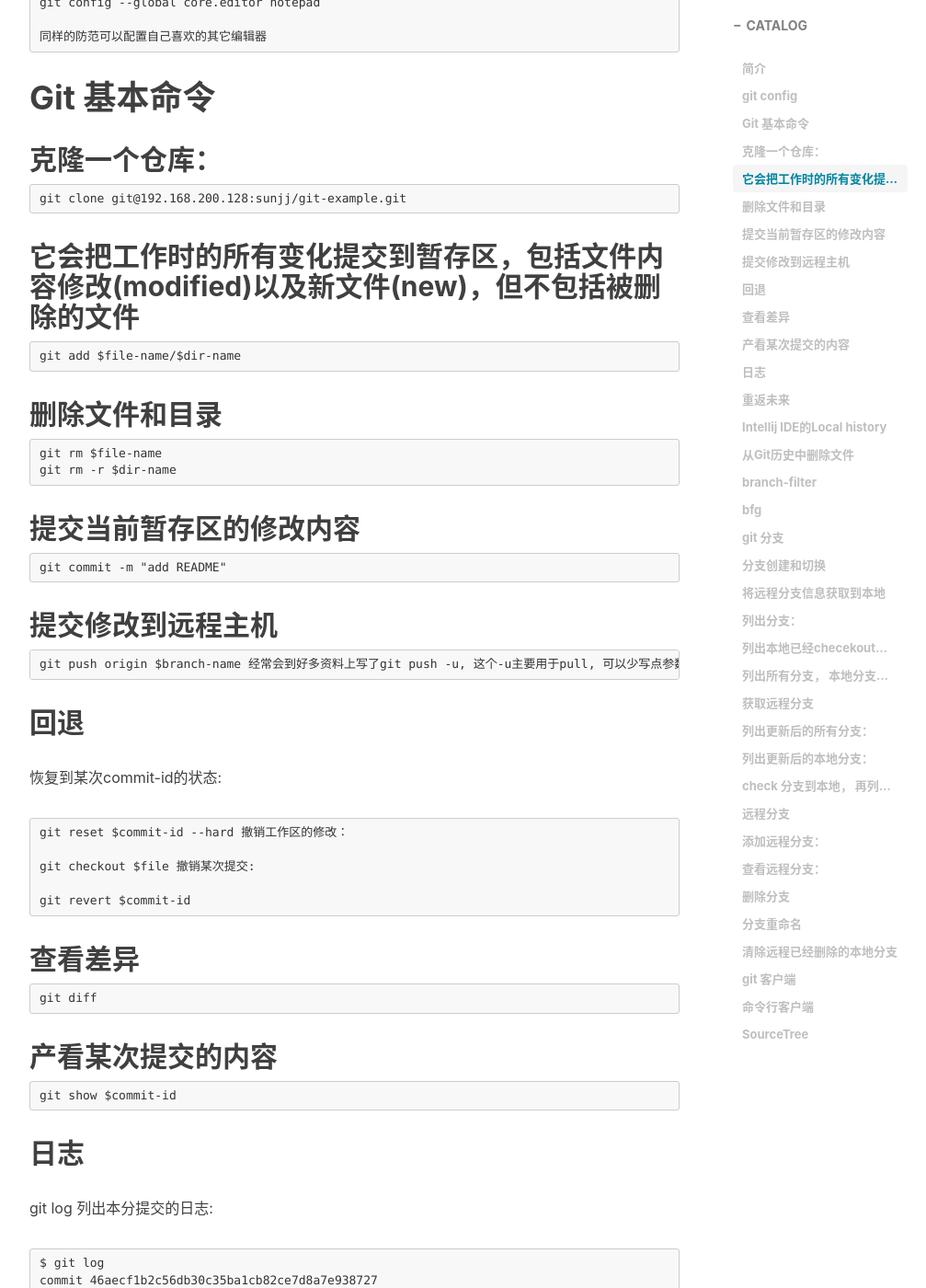
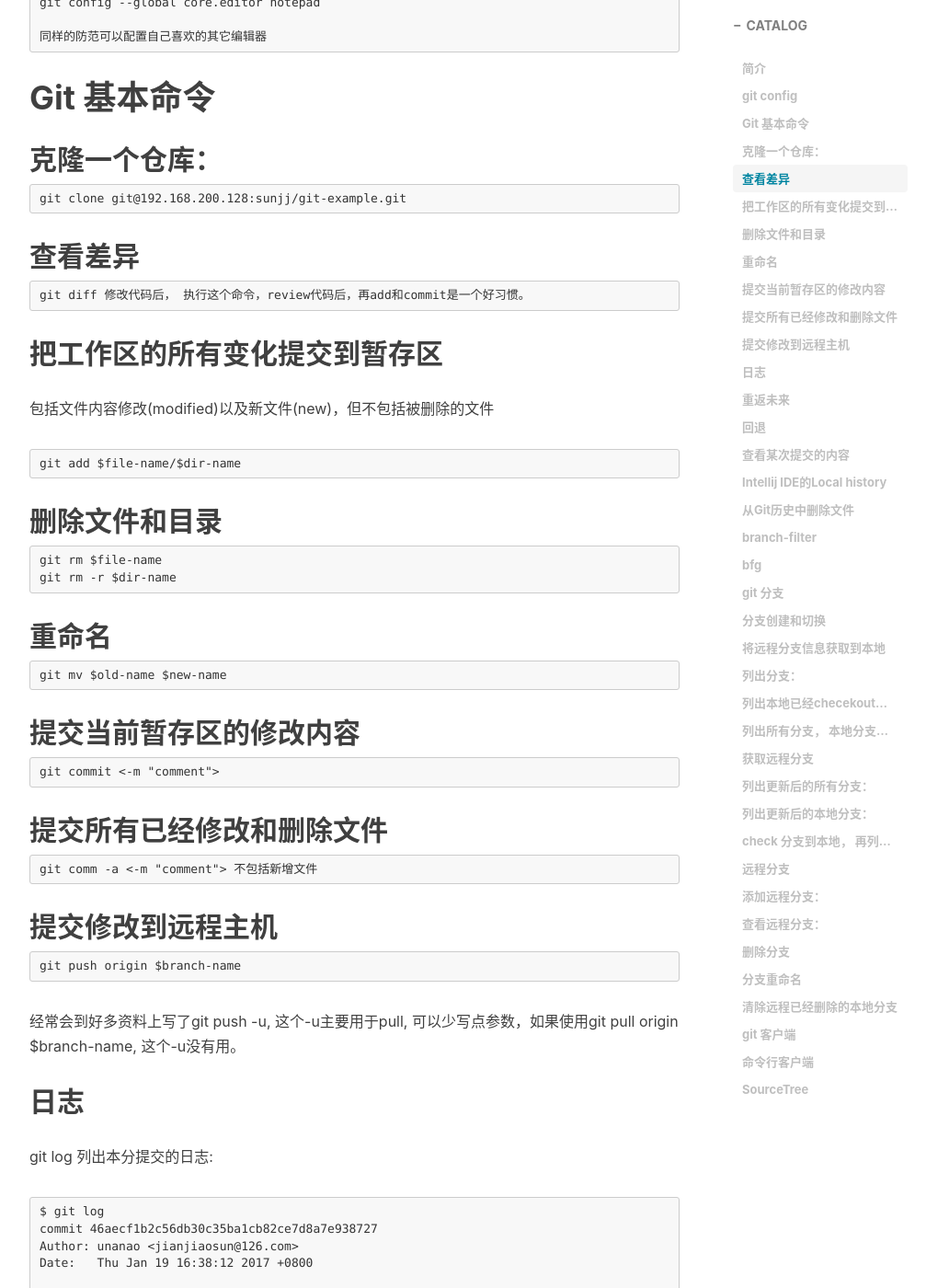
Before and after one commit to xuyumeng/xuyumeng.github.io, a Jekyll site: the page built from _posts/2017-1-21-git-basic.md, in a window 1280 px wide and 1400 px high, scrolled down 2269 px. Shown: the whole window at 92% size, without its empty margins (233-1240 px from the left). Built offline with Jekyll 4.4.1, drawn with Linux system fonts in a browser that asks for light colours; nearby versions of some CDN libraries; comment, search, counter and statistics services are not loaded; some of the changed text lies outside the part shown.

Commit message:
add git mv

```diff
--- a/_posts/2017-1-21-git-basic.md
+++ b/_posts/2017-1-21-git-basic.md
@@ -75,37 +75,36 @@ tags:
 
 	git clone git@192.168.200.128:sunjj/git-example.git
 
-## 它会把工作时的所有变化提交到暂存区，包括文件内容修改(modified)以及新文件(new)，但不包括被删除的文件
+## 查看差异
+	git diff
+修改代码后， 执行这个命令，review代码后，再add和commit是一个好习惯。
+
+
+## 把工作区的所有变化提交到暂存区
+包括文件内容修改(modified)以及新文件(new)，但不包括被删除的文件
+
 	git add $file-name/$dir-name
 
 ## 删除文件和目录
 	git rm $file-name
 	git rm -r $dir-name
 
+## 重命名
+	git mv $old-name $new-name
+
 ## 提交当前暂存区的修改内容
-	git commit -m "add README"
+	git commit <-m "comment">
+
+## 提交所有已经修改和删除文件
+
+	git comm -a <-m "comment">
+不包括新增文件
 
 ## 提交修改到远程主机
 	git push origin $branch-name
+
 经常会到好多资料上写了git push -u, 这个-u主要用于pull, 可以少写点参数，如果使用git pull origin $branch-name, 这个-u没有用。
 
-## 回退
-
-恢复到某次commit-id的状态:
-
-	git reset $commit-id --hard
-撤销工作区的修改：
-
-	git checkout $file
-撤销某次提交:
-
-	git revert $commit-id
-
-## 查看差异
-	git diff
-
-## 产看某次提交的内容
-	git show $commit-id
 
 ## 日志
 git log 列出本分提交的日志:
@@ -158,6 +157,23 @@ git reflog几乎可以找回所有删除的内容
 	Date:   Thu Jan 19 16:37:22 2017 +0800
 
 	    init
+
+## 回退
+
+恢复到某次commit-id的状态:
+
+	git reset $commit-id --hard
+撤销工作区的修改：
+
+	git checkout $file
+撤销某次提交:
+
+	git revert $commit-id
+
+
+## 查看某次提交的内容
+	git show $commit-id
+
 
 ## Intellij IDE的Local history
 如果发现代码不对， 而且代码没有进行commit, 还可以通过Intellij的local history找回代码。
```
